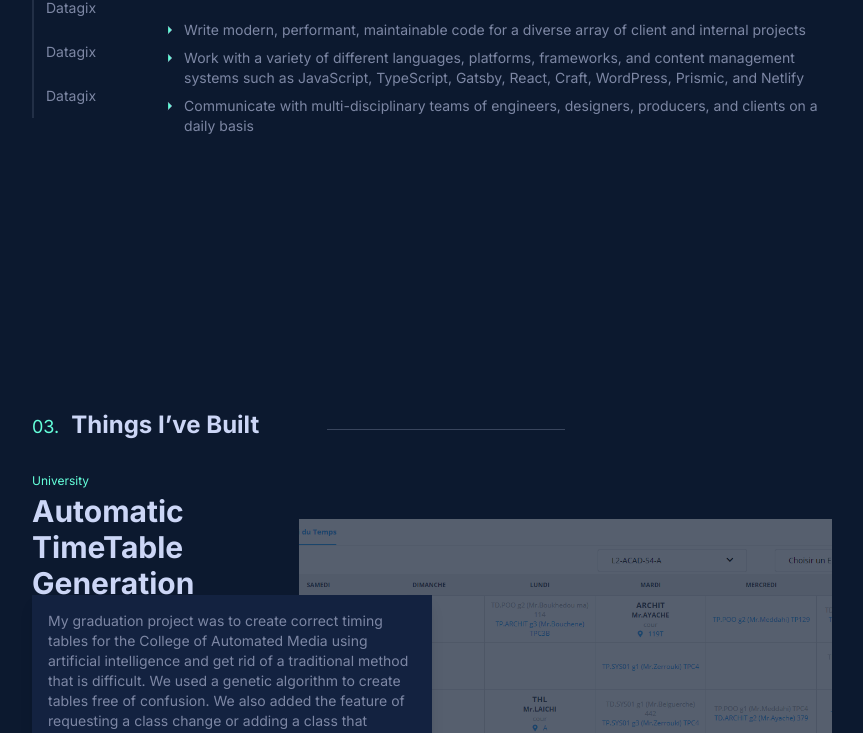
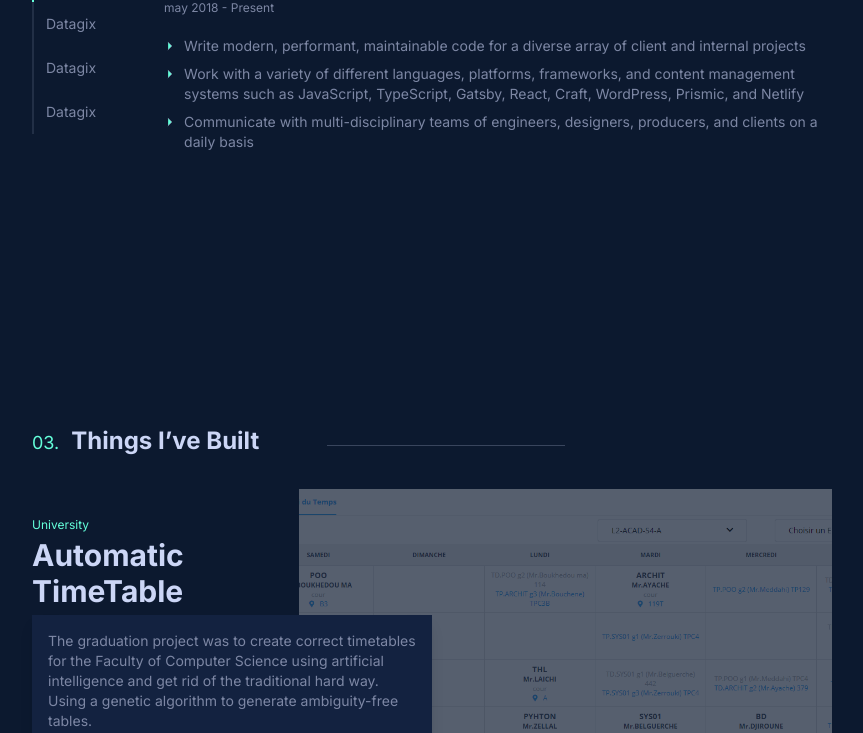
Before and after one commit to mohamed7372/Portfolio, a React (Create React App) app: page / in a window 1280 px wide. Shown: the part 2021-2754 px from the top of the page, without its empty margins (208-1071 px from the left). Built offline with nearby package versions, Linux system fonts and the light colour scheme.

Commit message:
link navbar with their sections

```diff
--- a/src/components/sections/About.jsx
+++ b/src/components/sections/About.jsx
@@ -6,7 +6,7 @@ import ImgProfil from '../../assets/img/benrabah.JPG'
 
 const About = () => {
     return (
-        <div className='responsive flex flex-col justify-center items-center min-h-screen'>
+        <div className='responsive flex flex-col justify-center items-center min-h-screen' id='about'>
             <div className='w-full'>
                 <TitleSection nbr={'01'} title={'About Me'} width='36'/>
             </div>
--- a/src/components/sections/Build.jsx
+++ b/src/components/sections/Build.jsx
@@ -6,7 +6,7 @@ import CardBuild from '../ui/CardBuild'
 
 const Build = () => {
     return (
-        <div className='responsive flex flex-col justify-center items-center min-h-screen mb-40'>
+        <div className='responsive flex flex-col justify-center items-center min-h-screen mb-40' id='project'>
             <div className='w-full'>
                 <TitleSection nbr={'03'} title={'Things I’ve Built'} width='64'/>
             </div>
--- a/src/components/sections/Work.jsx
+++ b/src/components/sections/Work.jsx
@@ -12,7 +12,7 @@ const Work = () => {
     }
 
     return (
-        <div className='responsive flex flex-col justify-center items-center h-screen'>
+        <div className='responsive flex flex-col justify-center items-center h-screen' id='experience'>
             <div className='w-full'>
                 <TitleSection nbr={'02'} title={'Where I\'ve Worked'} width='64'/>
             </div>
--- a/src/data/build.json
+++ b/src/data/build.json
@@ -1,4 +1,25 @@
 [
+    {
+        "title": "Automatic TimeTable Generation",
+        "type": "University",
+        "description": "The graduation project was to create correct timetables for the Faculty of Computer Science using artificial intelligence and get rid of the traditional hard way. Using a genetic algorithm to generate ambiguity-free tables.",
+        "lang": [
+            "html",
+            "css",
+            "js",
+            "php",
+            "mysql",
+            "java"
+        ],
+        "img": [
+            "edt 1.png",
+            "edt 2.png",
+            "edt 3.png"
+        ],
+        "git": "",
+        "web": "",
+        "nbrLink": 0
+    },
     {
         "title": "Automatic TimeTable Generation",
         "type": "University",
@@ -17,39 +38,50 @@
             "edt 3.png"
         ],
         "git": "",
-        "web": ""
+        "web": "",
+        "nbrLink": 0
     },
     {
-        "title": "datagix",
-        "type": "Engineer",
-        "description": "A minimal, dark blue theme for VS Code, Sublime Text, Atom, iTerm, and more. Available on Visual Studio Marketplace, Package Control, Atom Package Manager, and npm.",
+        "title": "Automatic TimeTable Generation",
+        "type": "University",
+        "description": "My graduation project was to create correct timing tables for the College of Automated Media using artificial intelligence and get rid of a traditional method that is difficult. We used a genetic algorithm to create tables free of confusion. We also added the feature of requesting a class change or adding a class that occurs automatically by finding an empty section free time for the professor and students Only those concerned remain with the approval of the administration.",
         "lang": [
             "html",
-            "html",
-            "html"
+            "css",
+            "js",
+            "php",
+            "mysql",
+            "java"
         ],
-        "img": "benrabah.JPG"
+        "img": [
+            "edt 1.png",
+            "edt 2.png",
+            "edt 3.png"
+        ],
+        "git": "",
+        "web": "",
+        "nbrLink": 0
     },
     {
-        "title": "datagix",
-        "type": "Engineer",
-        "description": "A minimal, dark blue theme for VS Code, Sublime Text, Atom, iTerm, and more. Available on Visual Studio Marketplace, Package Control, Atom Package Manager, and npm.",
+        "title": "Automatic TimeTable Generation",
+        "type": "University",
+        "description": "My graduation project was to create correct timing tables for the College of Automated Media using artificial intelligence and get rid of a traditional method that is difficult. We used a genetic algorithm to create tables free of confusion. We also added the feature of requesting a class change or adding a class that occurs automatically by finding an empty section free time for the professor and students Only those concerned remain with the approval of the administration.",
         "lang": [
             "html",
-            "html",
-            "html"
+            "css",
+            "js",
+            "php",
+            "mysql",
+            "java"
         ],
-        "img": "benrabah.JPG"
-    },
-    {
-        "title": "datagix",
-        "type": "Engineer",
-        "description": "A minimal, dark blue theme for VS Code, Sublime Text, Atom, iTerm, and more. Available on Visual Studio Marketplace, Package Control, Atom Package Manager, and npm.",
-        "lang": [
-            "html",
-            "html",
-            "html"
+        "img": [
+            "edt 1.png",
+            "edt 2.png",
+            "edt 3.png"
         ],
-        "img": "benrabah.JPG"
+        "git": "",
+        "web": "",
+        "nbrLink": 0
     }
+
 ]
--- a/src/layout/NavBar.jsx
+++ b/src/layout/NavBar.jsx
@@ -8,16 +8,22 @@ const NavBar = () => {
                 <h1 className="font-extrabold text-xl">Benrabah.M</h1>
                 <ul className="flex text-sm">
                     <li className="px-4 py-2 text-secondary-100 cursor-pointer hover:text-primary-200 flex items-center">
-                        <span className="text-primary-200 font-medium mr-1">01.</span>
-                        About
+                        <a href="#about">
+                            <span className="text-primary-200 font-medium mr-1">01.</span>
+                            About
+                        </a>
                     </li>
                     <li className="px-4 py-2 text-secondary-100 cursor-pointer hover:text-primary-200 flex items-center">
-                        <span className="text-primary-200 font-medium mr-1">02.</span>
-                        Experience
+                        <a href="#experience">
+                            <span className="text-primary-200 font-medium mr-1">02.</span>
+                            Experience
+                        </a>
                     </li>
                     <li className="px-4 py-2 text-secondary-100 cursor-pointer hover:text-primary-200 flex items-center">
-                        <span className="text-primary-200 font-medium mr-1">03.</span>
-                        Work
+                        <a href="#project">
+                            <span className="text-primary-200 font-medium mr-1">03.</span>
+                            Project
+                        </a>
                     </li>
                     <li className="px-4 py-2 text-secondary-100 cursor-pointer hover:text-primary-200 flex items-center">
                         <a href="#contact">
@@ -26,7 +32,7 @@ const NavBar = () => {
                         </a>
                     </li>
                     <li className="px-4 py-2">
-                        <Button name_btn='Resume' padding_left_right={4} padding_top_bottom={2} />
+                        <Button name_btn='Resume' padding='px-3 py-2' />
                     </li>
                 </ul>
             </div>
```
Also changed, not shown: src/components/ui/CardBuild.jsx (+6 -2 lines).
